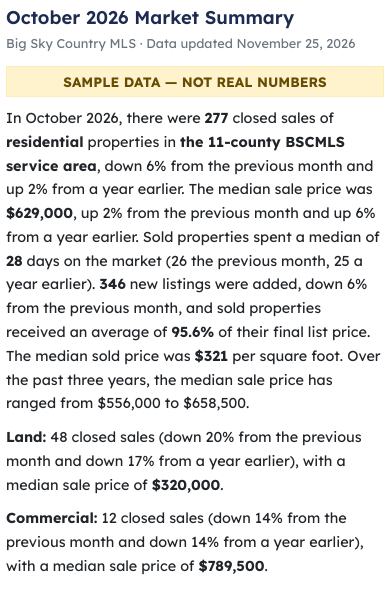
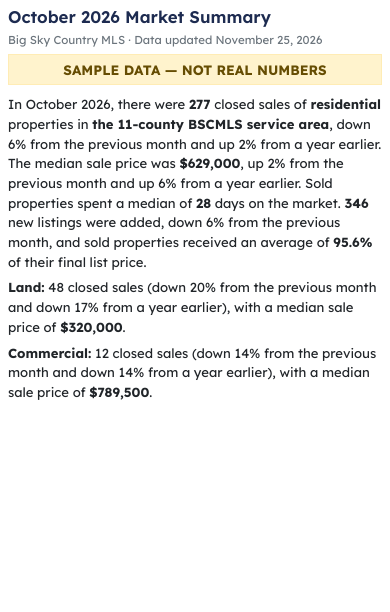
Before and after one commit to bscmls/bscmls-market, a plain HTML site: page summary.html in a window 390 px wide. Drawn offline with Linux system fonts and the light colour scheme.

Commit message:
Add files via upload

```diff
--- a/summary.html
+++ b/summary.html
@@ -15,8 +15,9 @@
   .updated { color:#6c757d; font-size:.8rem; margin:0 0 12px; }
   .sample { background:#fff3cd; color:#664d03; border:1px solid #ffecb5; text-align:center; font-weight:700; padding:6px; margin:0 0 10px; font-size:.85rem; }
   p { margin:0 0 10px; font-size:.95rem; line-height:1.65; }
+  h1 { line-height:1.25; }
   .note { color:#6c757d; font-size:.8rem; }
-  @media (max-width:700px) { body { padding:6px; } h1 { font-size:1.15rem; } p { font-size:.9rem; } }
+  @media (max-width:700px) { body { padding:6px 8px; } h1 { font-size:1.05rem; } .updated { margin-bottom:6px; font-size:.72rem; } p { font-size:.82rem; line-height:1.5; margin-bottom:6px; } }
 </style>
 </head>
 <body>
@@ -208,7 +209,7 @@ function hideTip() {
   ["hov", "hovdot"].forEach(function (id) { var e = document.getElementById(id); if (e) e.setAttribute("visibility", "hidden"); });
 }
 var rzT = null;
-window.addEventListener("resize", function () { clearTimeout(rzT); rzT = setTimeout(function () { if (DATA) renderChart(); }, 150); });
+window.addEventListener("resize", function () { clearTimeout(rzT); rzT = setTimeout(function () { if (DATA && document.getElementById("chart")) renderChart(); }, 150); });
 
 
 /* ---------- plain-English summary (used on the PDF) ---------- */
@@ -229,7 +230,7 @@ function vs(a, b, c) {
   if (y) return y + " from a year earlier";
   return "";
 }
-function summaryHTML(d) {
+function summaryHTML(d, compact) {
   var ix = tableIdx(), c = ix[0], pm = ix[1], py = ix[2], mon = periodLabel(DATA.periods[c]);
   function g(k, i) { return d[k][i]; }
   var type = ({ ALL_RES: "residential", ALL_LAND: "land", ALL_COM: "commercial" })[sel.type] || typeLabel(sel.type), n = g("closed", c), out = [], v;
@@ -243,16 +244,16 @@ function summaryHTML(d) {
   if (g("dom", c) != null) {
     var a = g("dom", pm), b = g("dom", py);
     out.push("Sold properties spent a median of <b>" + fmt(g("dom", c), "int") + "</b> days on the market" +
-      (a != null || b != null ? " (" + [a != null ? fmt(a, "int") + " the previous month" : null, b != null ? fmt(b, "int") + " a year earlier" : null].filter(Boolean).join(", ") + ")" : "") + ".");
+      (!compact && (a != null || b != null) ? " (" + [a != null ? fmt(a, "int") + " the previous month" : null, b != null ? fmt(b, "int") + " a year earlier" : null].filter(Boolean).join(", ") + ")" : "") + ".");
   }
   var nl = g("newl", c);
   v = chg(nl, g("newl", pm));
   var s5 = "<b>" + fmt(nl, "int") + "</b> new " + (nl === 1 ? "listing was" : "listings were") + " added" + (v ? ", " + v + " from the previous month" : "");
   if (g("ratio", c) != null) s5 += ", and sold properties received an average of <b>" + fmt(g("ratio", c), "pct") + "</b> of their final list price";
   out.push(s5 + ".");
-  if (g("per", c) != null) out.push("The median sold price was <b>" + fmt(g("per", c), "usd") + "</b> per " + (PER_ACRE[sel.type] ? "acre" : "square foot") + ".");
+  if (!compact && g("per", c) != null) out.push("The median sold price was <b>" + fmt(g("per", c), "usd") + "</b> per " + (PER_ACRE[sel.type] ? "acre" : "square foot") + ".");
   var ps = d.price.filter(function (x) { return x != null; });
-  if (ps.length > 11) out.push("Over the past three years, the median sale price has ranged from " + fmt(Math.min.apply(null, ps), "usd") + " to " + fmt(Math.max.apply(null, ps), "usd") + ".");
+  if (!compact && ps.length > 11) out.push("Over the past three years, the median sale price has ranged from " + fmt(Math.min.apply(null, ps), "usd") + " to " + fmt(Math.max.apply(null, ps), "usd") + ".");
   var html = "<p>" + out.join(" ") + "</p>";
   if (n < 10) html += '<p class="note">Note: with fewer than 10 closed sales, these figures can swing widely from month to month.</p>';
   return html;
@@ -286,7 +287,11 @@ fetch("rows.json?v=" + Date.now()).then(function (r) { return r.json(); }).then(
   sel.type = "ALL_LAND"; var land = compute();
   sel.type = "ALL_COM"; var com = compute();
   sel.type = "ALL_RES";
-  document.getElementById("out").innerHTML = summaryHTML(res) + brief("Land", land) + brief("Commercial", com);
+  var draw = function () {
+    var small = window.innerWidth <= 700;
+    document.getElementById("out").innerHTML = summaryHTML(res, small) + brief("Land", land) + brief("Commercial", com);
+  };
+  draw(); window.addEventListener("resize", draw);
 }).catch(function () { document.getElementById("out").textContent = "Data unavailable."; });
 </script>
 </body>
```
Also changed, not shown: preview.html (+8 -7 lines).
